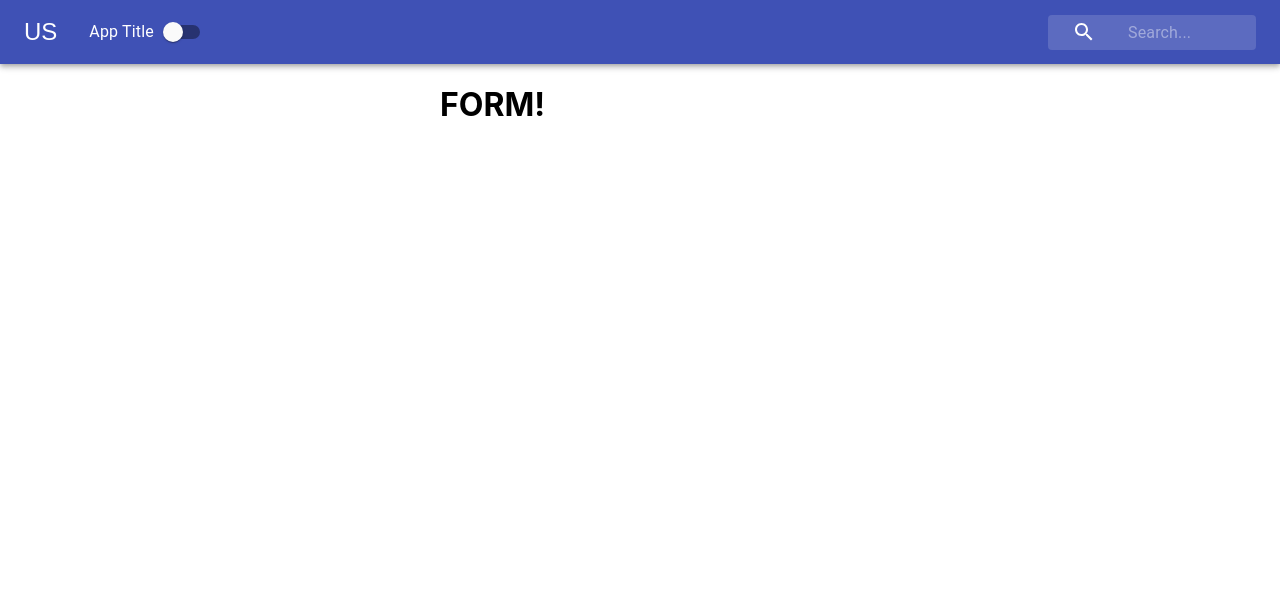
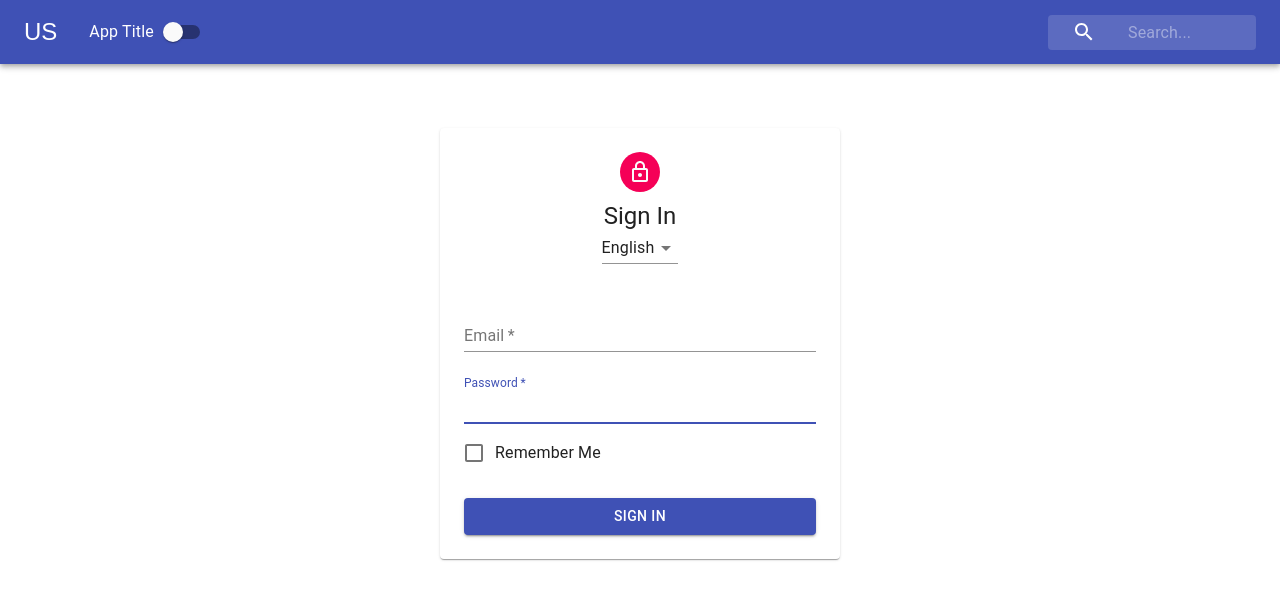
Before and after one commit to alfonsog714/learning-context-react, a React (Create React App) app: page / in a window 1280 px wide. Shown: the top 600 px of the page. Built offline with nearby package versions, Linux system fonts and the light colour scheme.

Commit message:
Added more elements to the form and added styling

```diff
--- a/src/Form.js
+++ b/src/Form.js
@@ -23,7 +23,42 @@ class Form extends Component {
     const { classes } = this.props;
     return (
       <main className={classes.main}>
-        <h1>FORM!</h1>
+        <Paper className={classes.paper}>
+          <Avatar className={classes.avatar}>
+            <LockOutlinedIcon />
+          </Avatar>
+          <Typography variant="h5">Sign In</Typography>
+          <Select value="english">
+            <MenuItem value="english">English</MenuItem>
+            <MenuItem value="spanish">Spanish</MenuItem>
+          </Select>
+          <form className={classes.form}>
+            <FormControl margin="normal" required fullWidth>
+              <InputLabel htmlFor="email">Email</InputLabel>
+              <Input id="email" name="email" autoFocus type="email" />
+            </FormControl>
+
+            <FormControl margin="normal" required fullWidth>
+              <InputLabel htmlFor="password">Password</InputLabel>
+              <Input id="password" name="password" autoFocus type="password" />
+            </FormControl>
+
+            <FormControlLabel
+              control={<Checkbox color="primary" />}
+              label="Remember Me"
+            />
+
+            <Button
+              variant="contained"
+              type="submit"
+              fullWidth
+              color="primary"
+              className={classes.submit}
+            >
+              Sign In
+            </Button>
+          </form>
+        </Paper>
       </main>
     );
   }
--- a/src/styles/FormStyles.js
+++ b/src/styles/FormStyles.js
@@ -4,11 +4,34 @@ const styles = theme => ({
     display: "block",
     marginLeft: theme.spacing.unit * 3,
     marginRight: theme.spacing.unit * 3,
-    [theme.breakpoints.up("md")]: {
+    [theme.breakpoints.up("sm")]: {
       width: 400,
       marginLeft: "auto",
       marginRight: "auto"
     }
+  },
+
+  paper: {
+    marginTop: theme.spacing.unit * 8,
+    display: "flex",
+    flexDirection: "column",
+    alignItems: "center",
+    padding: `${theme.spacing.unit * 2}px ${theme.spacing.unit * 3}px ${theme
+      .spacing.unit * 3}px`
+  },
+
+  avatar: {
+    margin: theme.spacing.unit,
+    backgroundColor: theme.palette.secondary.main
+  },
+
+  form: {
+    width: "100%",
+    marginTop: theme.spacing.unit * 3
+  },
+
+  submit: {
+    marginTop: theme.spacing.unit * 3
   }
 });
 
```
